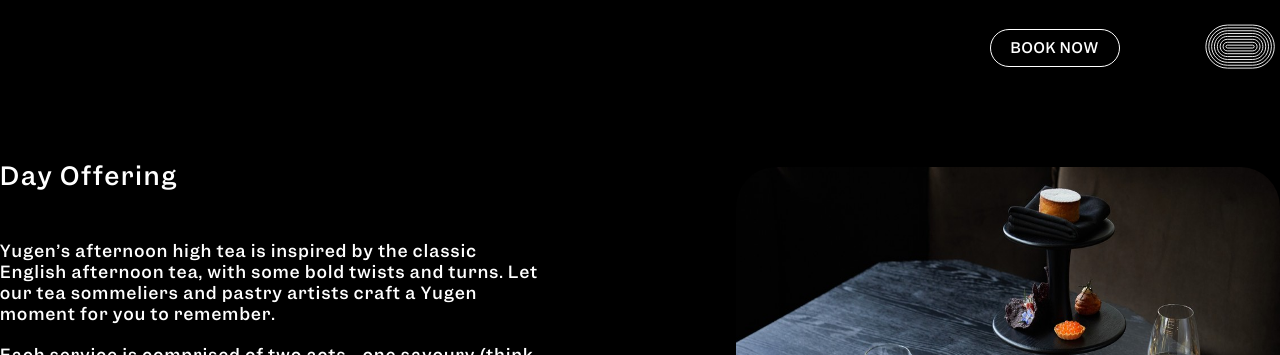
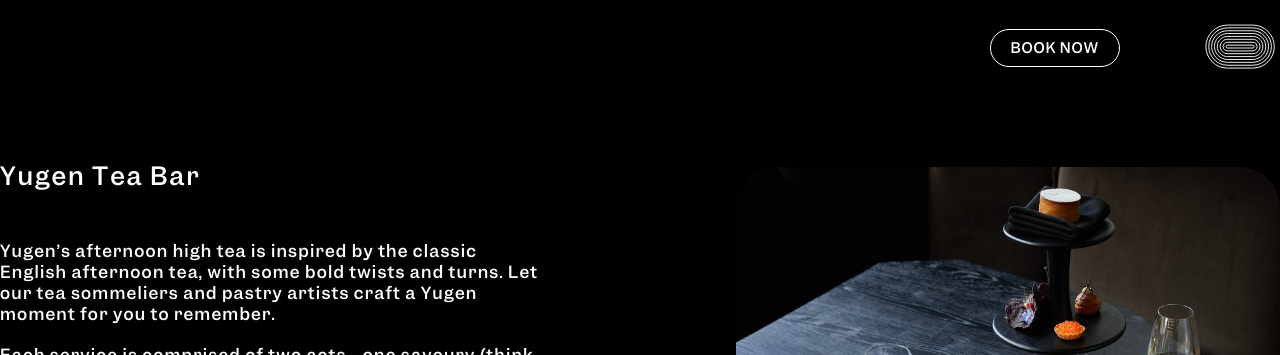
Before and after one commit to yugenteabar/teabar, a Jekyll site: the page built from menu.md, in a window 1280 px wide. Shown: the top 355 px of the page. Built offline with Jekyll 4.4.1, drawn with Linux system fonts in a browser that asks for light colours.

Commit message:
Update from Forestry.io Yugen Bar updated menu.md

```diff
--- a/menu.md
+++ b/menu.md
@@ -1,7 +1,7 @@
 ---
 layout: menu
 menu_sections:
-- section_title: Day Offering
+- section_title: Yugen Tea Bar
   section_text: |-
     Yugen's afternoon high tea is inspired by the classic English afternoon tea, with some bold twists and turns. Let our tea sommeliers and pastry artists craft a Yugen moment for you to remember.
 
```
